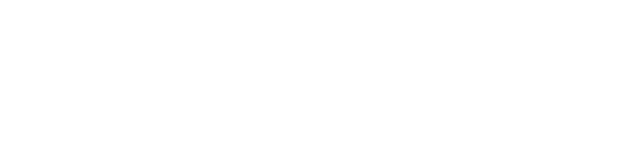
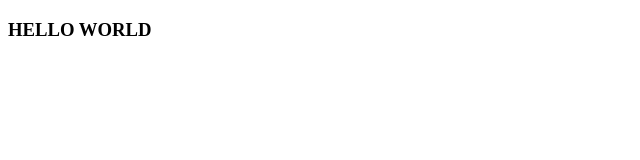
Before and after one commit to petrejonn/git_one, a plain HTML site: page index.html in a window 1280 px wide. Shown: the whole page, without its empty margins (0-640 px from the left). Drawn offline with Linux system fonts and the light colour scheme.

Commit message:
added greeting message

```diff
--- a/index.html
+++ b/index.html
@@ -7,6 +7,6 @@
     <title>GIT ONE</title>
 </head>
 <body>
-
+    <h3>HELLO WORLD</h3>
 </body>
 </html>
```
